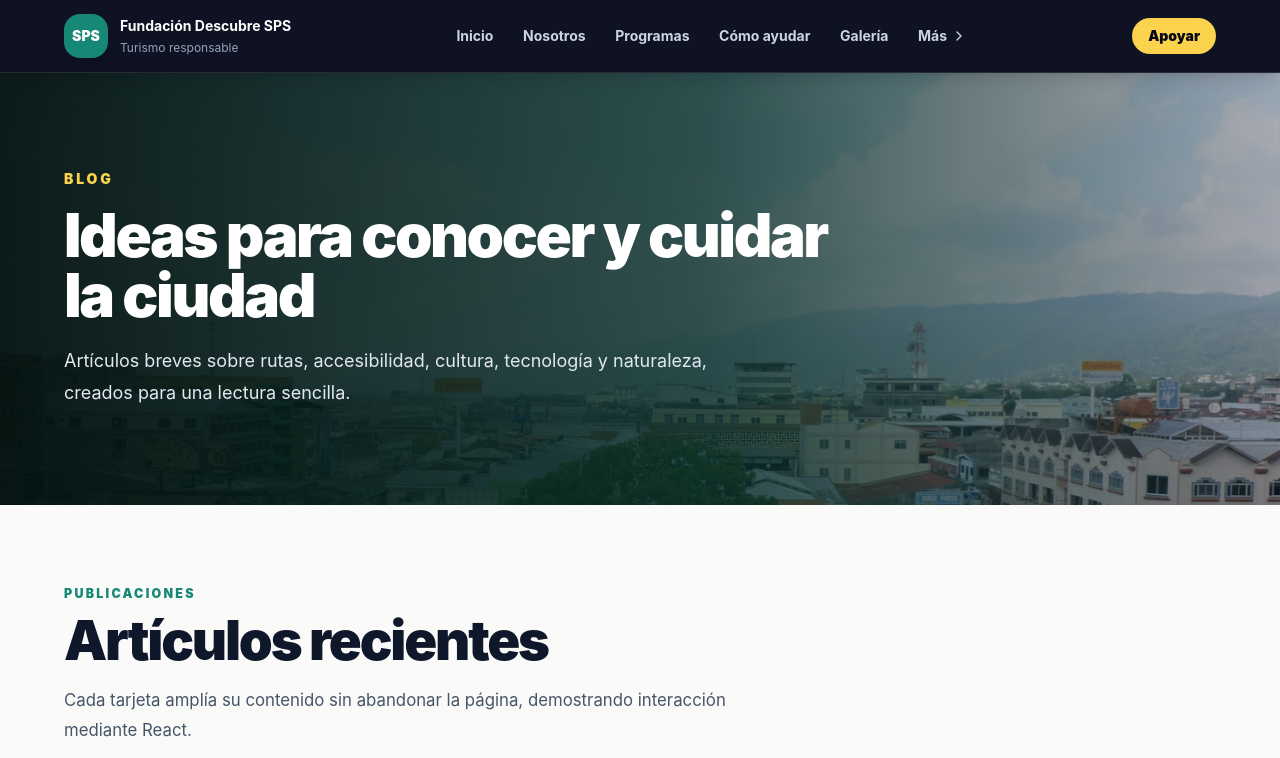
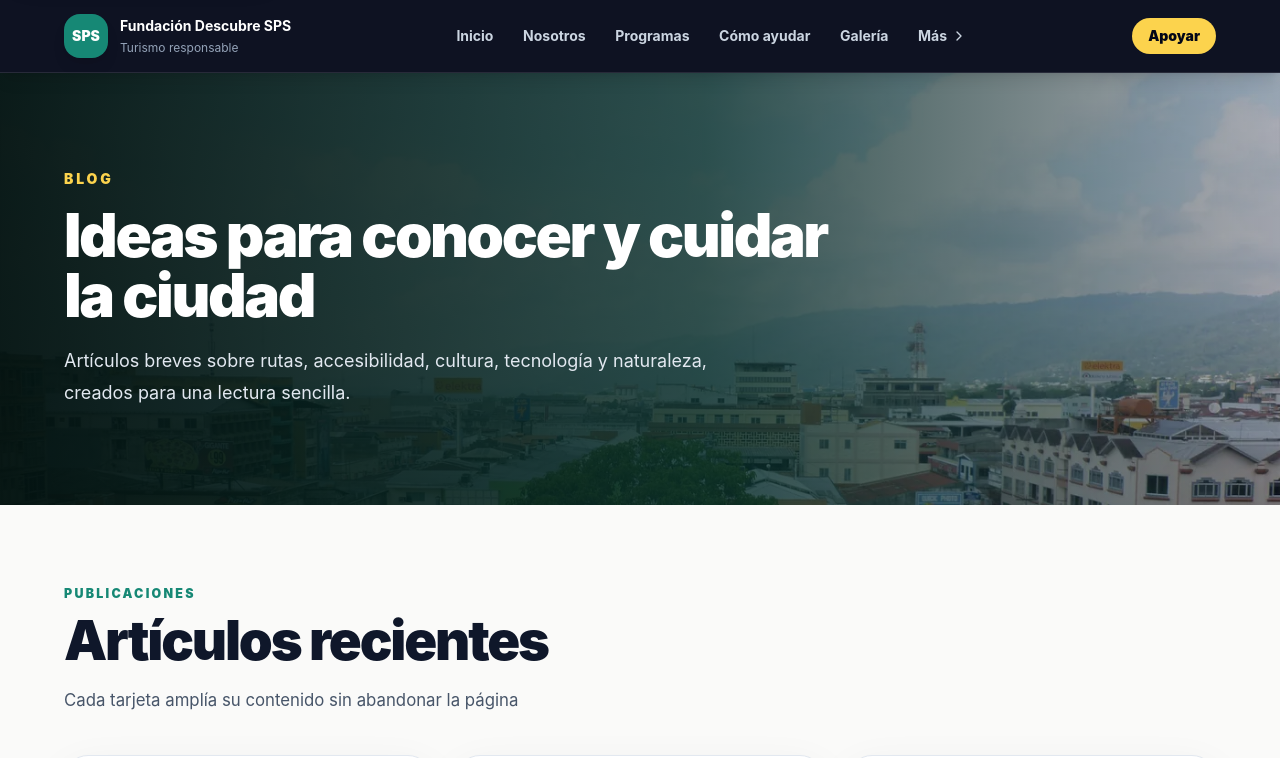
Before and after one commit to JMoncada04/fundacion-descubre-sps, a React (Vite) app: page /blog in a window 1280 px wide. Shown: the top 758 px of the page. Built offline with nearby package versions, Linux system fonts and the light colour scheme.

Commit message:
Intregrantes.txt

```diff
--- a/src/pages/BlogPage.jsx
+++ b/src/pages/BlogPage.jsx
@@ -11,7 +11,7 @@ export default function BlogPage() {
       <PageHero kicker="Blog" title="Ideas para conocer y cuidar la ciudad" description="Artículos breves sobre rutas, accesibilidad, cultura, tecnología y naturaleza, creados para una lectura sencilla." image="centro-sps.webp" />
 
       <section className="container-page py-20">
-        <SectionHeading kicker="Publicaciones" title="Artículos recientes" description="Cada tarjeta amplía su contenido sin abandonar la página, demostrando interacción mediante React." />
+        <SectionHeading kicker="Publicaciones" title="Artículos recientes" description="Cada tarjeta amplía su contenido sin abandonar la página" />
         <div className="mt-10 grid gap-6 md:grid-cols-2 lg:grid-cols-3">
           {blogPosts.map((post) => {
             const isOpen = openPost === post.id
```
Also changed, not shown: Integrantes.txt (added).
